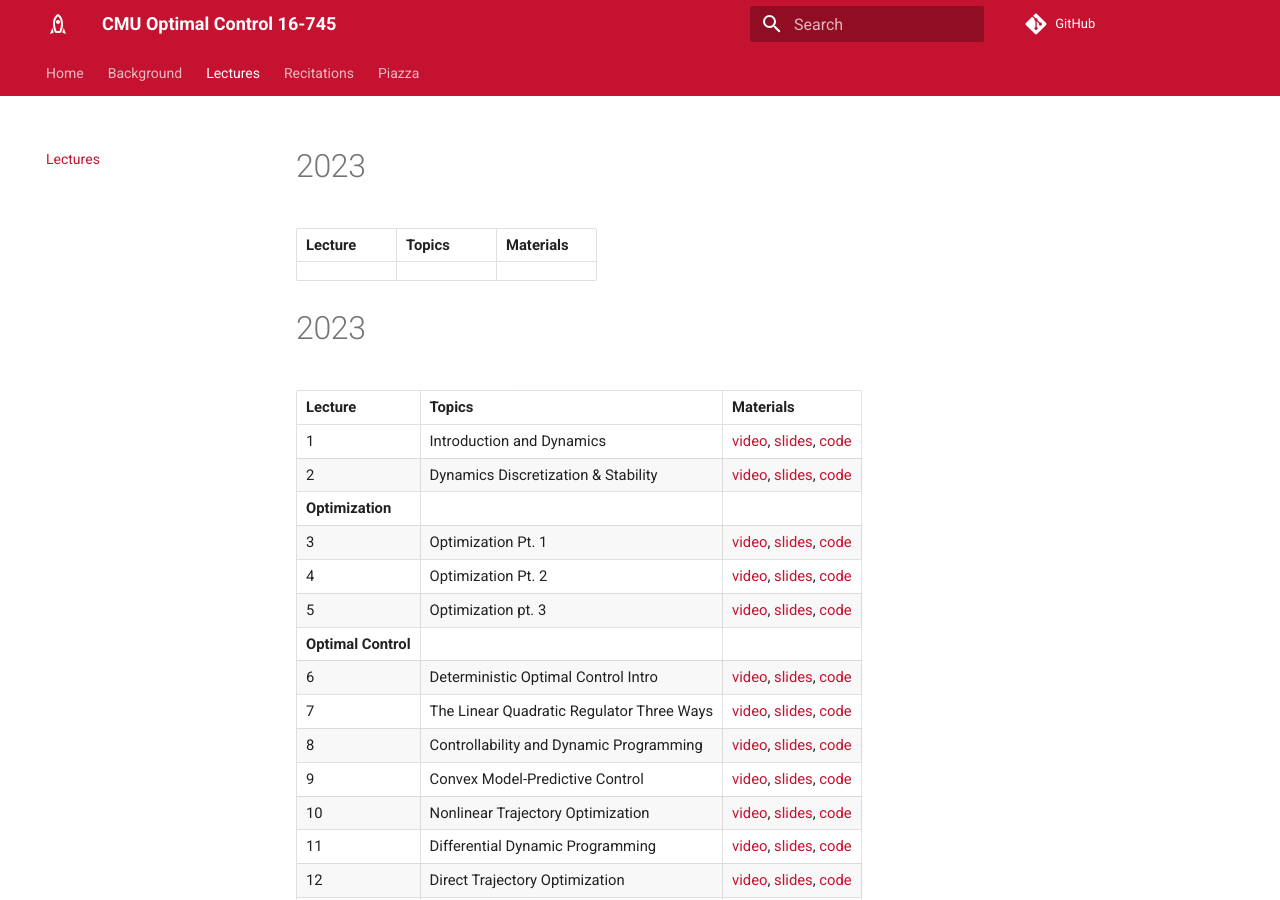
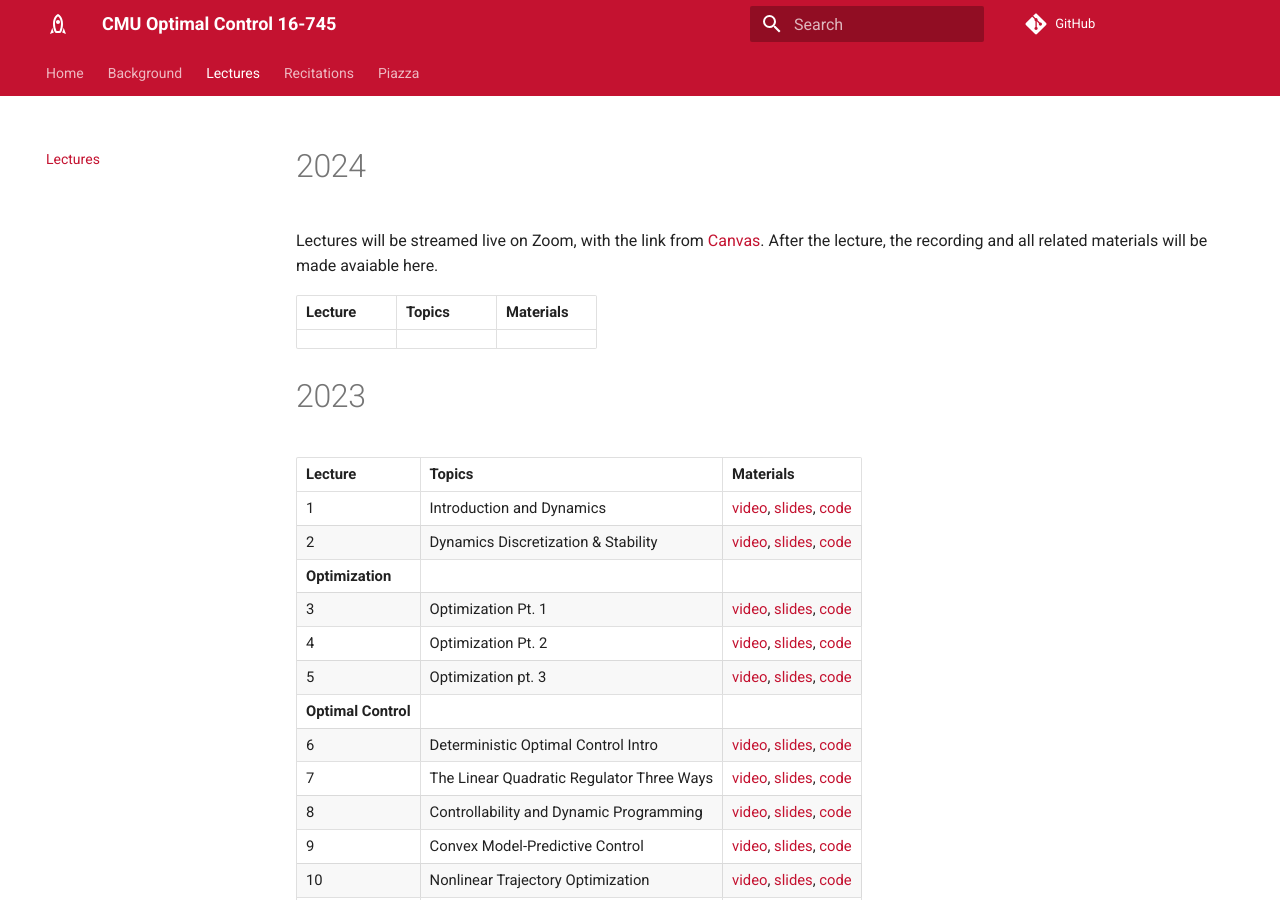
Before and after one commit to cmu-optimal-control/cmu-optimal-control.github.io, an MkDocs documentation site: the page built from docs/lectures.md, in a window 1280 px wide and 900 px high. Built offline with MkDocs 1.6.1 and Material for MkDocs 9.7.7, drawn with Linux system fonts in a browser that asks for light colours.

Commit message:
add canvas links

```diff
--- a/docs/lectures.md
+++ b/docs/lectures.md
@@ -1,4 +1,6 @@
-# 2023
+# 2024
+
+Lectures will be streamed live on Zoom, with the link from [Canvas](https://canvas.cmu.edu/courses/39938). After the lecture, the recording and all related materials will be made avaiable here.
 
 | Lecture     | Topics| Materials |
 | ----------- | -----------         | |
```
Also changed, not shown: docs/index.md (+1 -1 lines).
